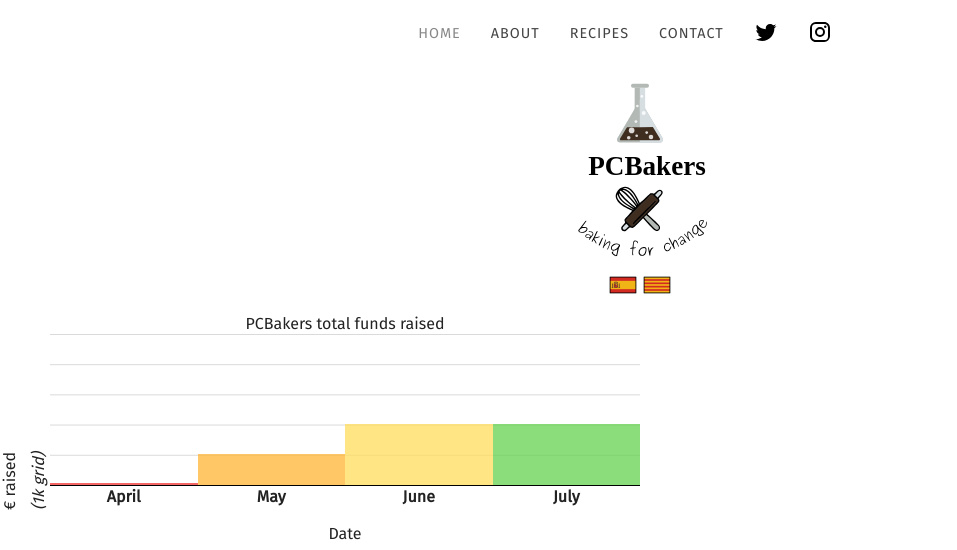
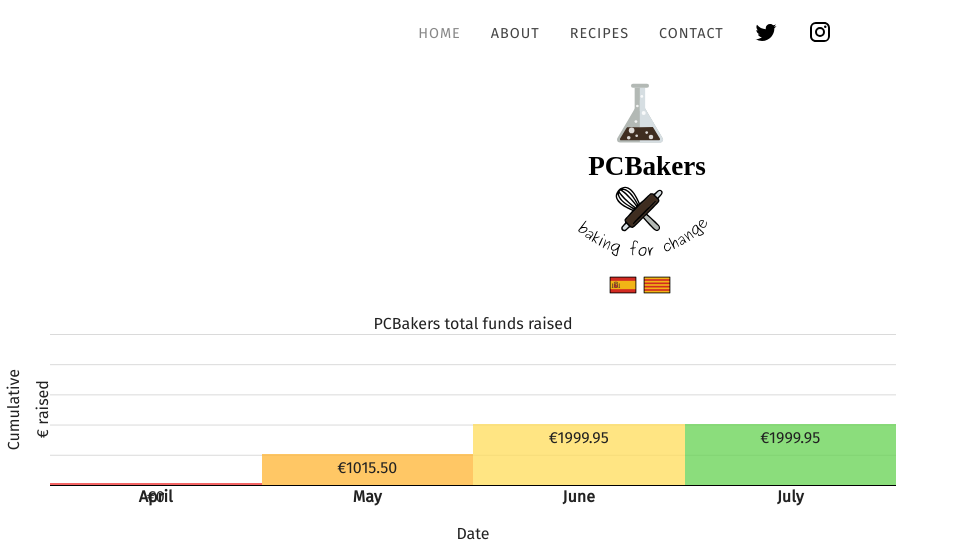
Before and after one commit to willblev/PCBakers, a Jekyll site: the page built from index.html, in a window 1280 px wide and 1400 px high. Shown: the top 550 px of the window, without its empty margins (0-957 px from the left). Built offline with Jekyll 4.4.1, drawn with Linux system fonts in a browser that asks for light colours; some web fonts are replaced; the list of posts is cut into pages by our own code; grey boxes are pictures that could not be loaded.

Commit message:
adjusting css to justify axis labels

```diff
--- a/_layouts/default.html
+++ b/_layouts/default.html
@@ -33,7 +33,7 @@
 			</div>
 			<!--  Here is where the chart is generated/stored. We can add new columns relatively easily. -->
 			<div id= "my-chart">
-				<table class="charts-css column show-labels show-primary-axis show-data-on-hover show-heading show-5-secondary-axes">
+				<table class="charts-css column show-labels show-primary-axis show-heading show-5-secondary-axes">
 				  <caption> PCBakers total funds raised </caption>
 				  <tbody>
 					<tr>
@@ -67,7 +67,7 @@
 				  </tbody>
 				</table>
 				<div class="primary-axis"> Date </div>
-				<div class="data-axis"> € raised <br><i>(1k grid)</i></div>
+				<div class="data-axis"> Cumulative <br> € raised </div>
 			</div>
 
 		</header>
```
Also changed, not shown: css/charts.min.css.
